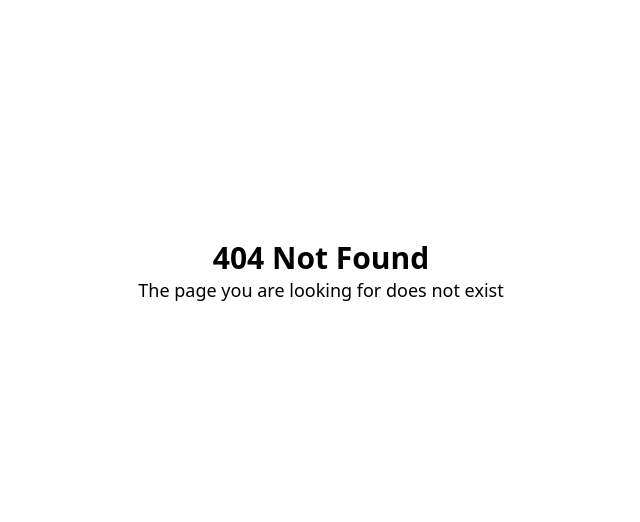
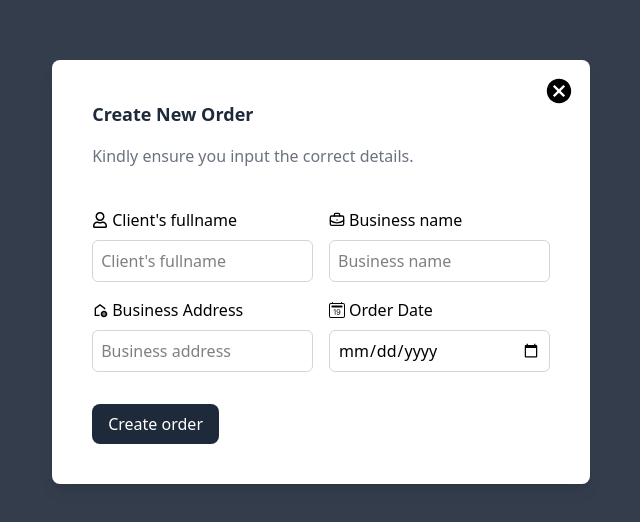
Before and after one commit to Fiyingithub/proprint, a React (Vite) app in the folder proprint/: page /admin/createOrder/1 in a window 1280 px wide. Before the commit this address had no page. Shown: the part 128-650 px from the top of the page, without its empty margins (319-959 px from the left). Built offline with nearby package versions, Linux system fonts and the light colour scheme.

Commit message:
made changes

```diff
--- a/proprint/src/App.jsx
+++ b/proprint/src/App.jsx
@@ -6,6 +6,7 @@ import AdminDashboard from "./components/Admin/AdminDashboard";
 import NotFound from "./pages/NotFound";
 import Clients from "./components/Admin/Client/Clients";
 import Orders from "./components/Admin/Order/Orders";
+import CreateOrder from "./components/Admin/Order/CreateOrder";
 
 const App = () => {
   return (
@@ -16,6 +17,7 @@ const App = () => {
         <Route path="/admin/dashboard" element={<AdminDashboard />} />
         <Route path="/admin/clients" element={<Clients />} />
         <Route path="/admin/orders" element={<Orders />} />
+        <Route path="/admin/createOrder/:id" element={<CreateOrder />} />
 
         <Route path="*" element={<NotFound />} />
       </Routes>
--- a/proprint/src/components/Admin/Client/Clients.jsx
+++ b/proprint/src/components/Admin/Client/Clients.jsx
@@ -15,8 +15,6 @@ import { LuBriefcaseBusiness } from "react-icons/lu";
 import { MdOutlineAddHome } from "react-icons/md";
 import { AiOutlineMail } from "react-icons/ai";
 import { MdOutlineLocalPhone } from "react-icons/md";
-
-
 
 const Clients = () => {
   const { notifySuccess, notifyError, startWaitingLoader, stopWaitingLoader } =
@@ -73,8 +71,9 @@ const Clients = () => {
     setClientId(item);
   };
 
-  const handleView = (id) => {
-    navigate(`/admin/client/${id}`, { state: id });
+  const handleCreateOrder = (id) => {
+    navigate(`/admin/createOrder/${id}`, { state: id });
+    console.log("ID", id);
   };
 
   const findClientByName = (clients, searchQuery) => {
@@ -95,7 +94,7 @@ const Clients = () => {
     email: "",
     phone: "",
   });
-  const addExistingMember = async (e) => {
+  const handeleAddClient = async (e) => {
     e.preventDefault();
     startWaitingLoader();
 
@@ -140,7 +139,7 @@ const Clients = () => {
         </div>
       </div>
 
-      <div className="container mb-10 mx-auto p-2">
+      <div className="container mb-10 mx-auto p-2 lg:p-0">
         <div className="">
           {/* Header Section */}
           <div className="flex flex-col lg:flex-row justify-between lg:items-center mb-4">
@@ -246,13 +245,15 @@ const Clients = () => {
                           {clientId === client.clientId && openEditMenu ? (
                             <div
                               ref={menuRef}
-                              className="shadow-lg px-2 py-4 rounded-lg border absolute right-8 top-4 bg-white text-[14px] text-left grid gap-4 w-[150px] z-50">
+                              className="shadow-lg px-2 py-2 rounded-lg border absolute right-8 top-4 bg-white text-[14px] text-left grid gap-4 w-[150px] z-50">
                               <p
-                                className="cursor-pointer hover:bg-blue-500 hover:text-white py-1 px-2 rounded transition-colors"
-                                onClick={() => handleView(client.clientId)}>
-                                View
+                                className="cursor-pointer hover:bg-blue-500 hover:text-white py-2 px-2 rounded transition-colors"
+                                onClick={() =>
+                                  handleCreateOrder(client.clientId)
+                                }>
+                                Create Order
                               </p>
-                              <p className="cursor-pointer hover:bg-green-500 hover:text-white py-1 px-2 rounded transition-colors">
+                              <p className="cursor-pointer hover:bg-green-500 hover:text-white py-2 px-2 rounded transition-colors">
                                 Edit
                               </p>
                               {/* <p className="cursor-pointer hover:bg-red-500 hover:text-white py-1 px-2 rounded transition-colors">
@@ -298,7 +299,7 @@ const Clients = () => {
               </h2>
               <form
                 action="submit"
-                onSubmit={addExistingMember}
+                onSubmit={handeleAddClient}
                 className="w-[100%] space-y-4">
                 <div className="grid gap-4 grid-cols-1 md:grid-cols-2 ">
                   <div className="flex flex-col gap-2">
--- a/proprint/src/components/Admin/DashboardComponents/StudentOverview.jsx
+++ b/proprint/src/components/Admin/DashboardComponents/StudentOverview.jsx
@@ -56,7 +56,7 @@ const StudentOverview = () => {
             <table>
               <tbody>
                 <tr className="border-b">
-                  <td className="py-6 pr-8 lg:pr-32 border-r">
+                  <td className="py-6 pr-8 lg:pr-28 border-r">
                     {/* Earning Points */}
                     <div className="flex items-center gap-3">
                       <div className="bg-blue-500/20 p-2 rounded-lg">
@@ -65,12 +65,12 @@ const StudentOverview = () => {
                       <div>
                         <div className="text-xl font-bold">126</div>
                         <div className="text-gray-400 text-sm">
-                          Earning Points
+                          Clients
                         </div>
                       </div>
                     </div>
                   </td>
-                  <td className="py-6 pl-8 lg:pl-32">
+                  <td className="py-6 pl-8 lg:pl-28">
                     {/* Pending Courses */}
                     <div className="flex items-center gap-3">
                       <div className="bg-orange-500/20 p-2 rounded-lg">
@@ -79,26 +79,26 @@ const StudentOverview = () => {
                       <div>
                         <div className="text-xl font-bold">04</div>
                         <div className="text-gray-400 text-sm">
-                          Pending Courses
+                          Orders
                         </div>
                       </div>
                     </div>
                   </td>
                 </tr>
                 <tr>
-                  <td className="py-6 pr-8 lg:pr-32 border-r">
+                  <td className="py-6 pr-8 lg:pr-28 border-r">
                     {/* Watch Time */}
                     <div className="flex items-center gap-3">
                       <div className="bg-pink-500/20 p-2 rounded-lg">
                         <Clock className="w-6 h-6 text-pink-400" />
                       </div>
                       <div>
-                        <div className="text-xl font-bold">62h</div>
-                        <div className="text-gray-400 text-sm">Watch Time</div>
+                        <div className="text-xl font-bold">62</div>
+                        <div className="text-gray-400 text-sm">Work delivered</div>
                       </div>
                     </div>
                   </td>
-                  <td className="py-6 pl-8 lg:pl-32">
+                  <td className="py-6 pl-8 lg:pl-28">
                     {/* Certificates */}
                     <div className="flex items-center gap-3">
                       <div className="bg-cyan-500/20 p-2 rounded-lg">
@@ -107,7 +107,7 @@ const StudentOverview = () => {
                       <div>
                         <div className="text-xl font-bold">08</div>
                         <div className="text-gray-400 text-sm">
-                          Certificates
+                          Testimonies
                         </div>
                       </div>
                     </div>
--- /dev/null
+++ b/proprint/src/components/Admin/Order/CreateOrder.jsx
@@ -0,0 +1,165 @@
+import React, { useState } from "react";
+import { useParams, useNavigate } from "react-router-dom";
+import { useToast } from "../../../context/Loaders/ToastContext";
+import axios from "axios";
+
+import { LuBriefcaseBusiness } from "react-icons/lu";
+import { MdOutlineAddHome } from "react-icons/md";
+import { IoMdCloseCircle } from "react-icons/io";
+import { FaRegUser } from "react-icons/fa";
+import { BsCalendar2Date } from "react-icons/bs";
+
+const CreateOrder = () => {
+  const { id } = useParams();
+  const navigate = useNavigate();
+  const { notifySuccess, notifyError, startWaitingLoader, stopWaitingLoader } =
+    useToast();
+  const [clientData, setClientData] = useState({
+    clientName: "",
+    businessName: "",
+    address: "",
+    orderDate: "",
+    clientId: id,
+  });
+  const addExistingMember = async (e) => {
+    e.preventDefault();
+    startWaitingLoader();
+
+    try {
+      const res = await axios.post(
+        "https://proprints.tranquility.org.ng/api/Order/CreateOrder",
+        clientData
+      );
+      if (res.status === 200) {
+        notifySuccess("Order Created Successfully");
+        navigate("/admin/orders");
+      }
+      stopWaitingLoader();
+    } catch (error) {
+      console.error(error);
+      if (error) {
+        notifyError(error.response.data.responseMessage || "An error occurred");
+        navigate("/admin/clients");
+      }
+      stopWaitingLoader();
+    }
+  };
+
+  const handleCancel = (e) => {
+    e.preventDefault();
+    navigate("/admin/clients");
+  };
+
+  return (
+    <div>
+      <div className="fixed inset-0 z-30 flex items-center justify-center p-4 lg:overflow-y-hidden lg:px-[8%] bg-gray-800/90">
+        <div className="bg-white lg:mt-10 lg:mb-10 p-4 lg:p-10 rounded-lg shadow-lg w-full lg:w-1/2 relative">
+          <IoMdCloseCircle
+            className="absolute top-4 right-4 text-3xl text-primary cursor-pointer"
+            onClick={handleCancel}
+          />
+          <h2 className="text-lg font-bold text-gray-800 mb-4">
+            Create New Order
+          </h2>
+          <p className="text-[16px] text-gray-500">
+            Kindly ensure you input the correct details.
+          </p>
+          <form
+            action="submit"
+            onSubmit={addExistingMember}
+            className="w-[100%] space-y-4 mt-10">
+            <div className="grid gap-4 grid-cols-1 md:grid-cols-2 ">
+              <div className="flex flex-col gap-2">
+                <div className="flex items-center gap-1">
+                  <FaRegUser />
+                  <label htmlFor="clientName">Client's fullname</label>
+                </div>
+                <input
+                  type="text"
+                  className="border border-gray-300 rounded-md p-2 focus:border-primary outline-none w-full"
+                  id="clientName"
+                  name="clientName"
+                  required
+                  placeholder="Client's fullname"
+                  onChange={(e) =>
+                    setClientData({
+                      ...clientData,
+                      clientName: e.target.value,
+                    })
+                  }
+                />
+              </div>
+              <div className="flex flex-col gap-2">
+                <div className="flex items-center gap-1">
+                  <LuBriefcaseBusiness />
+                  <label htmlFor="clientName">Business name</label>
+                </div>
+                <input
+                  type="text"
+                  className="border border-gray-300 rounded-md p-2 focus:border-primary outline-none w-full"
+                  id="Business Name"
+                  name="Business Name"
+                  required
+                  placeholder="Business name"
+                  onChange={(e) =>
+                    setClientData({
+                      ...clientData,
+                      businessName: e.target.value,
+                    })
+                  }
+                />
+              </div>
+              <div className="flex flex-col gap-2">
+                <div className="flex items-center gap-1">
+                  <MdOutlineAddHome />
+                  <label htmlFor="clientName">Business Address</label>
+                </div>
+                <input
+                  type="text"
+                  className="border border-gray-300 rounded-md p-2 focus:border-primary outline-none w-full"
+                  id="businessAddress"
+                  name="businessAddress"
+                  required
+                  placeholder="Business address"
+                  onChange={(e) =>
+                    setClientData({
+                      ...clientData,
+                      address: e.target.value,
+                    })
+                  }
+                />
+              </div>
+              <div className="flex flex-col gap-2">
+                <div className="flex items-center gap-1">
+                  <BsCalendar2Date />
+                  <label htmlFor="clientName">Order Date</label>
+                </div>
+                <input
+                  type="date"
+                  className="border border-gray-300 rounded-md p-2 focus:border-primary outline-none w-full"
+                  id="date"
+                  name="date"
+                  required
+                  onChange={(e) =>
+                    setClientData({
+                      ...clientData,
+                      orderDate: e.target.value,
+                    })
+                  }
+                />
+              </div>
+            </div>
+
+            <button
+              type="submit"
+              className="px-4 py-2 bg-gray-800 rounded-lg mt-4 text-white">
+              Create order
+            </button>
+          </form>
+        </div>
+      </div>
+    </div>
+  );
+};
+
+export default CreateOrder;
--- a/proprint/src/components/Admin/Order/Orders.jsx
+++ b/proprint/src/components/Admin/Order/Orders.jsx
@@ -85,34 +85,34 @@ const Orders = () => {
     return result || null;
   };
 
-  const [createOrderModal, setCreateOrderModal] = useState(false);
-  const [clientData, setClientData] = useState({
-    clientName: "",
-    businessName: "",
-    address: "",
-    orderDate: "",
-    clientId: "",
-  });
-  const addExistingMember = async (e) => {
-    e.preventDefault();
-    startWaitingLoader();
+  // const [createOrderModal, setCreateOrderModal] = useState(false);
+  // const [clientData, setClientData] = useState({
+  //   clientName: "",
+  //   businessName: "",
+  //   address: "",
+  //   orderDate: "",
+  //   clientId: "",
+  // });
+  // const addExistingMember = async (e) => {
+  //   e.preventDefault();
+  //   startWaitingLoader();
 
-    try {
-      const res = await axios.post(
-        "https://proprints.tranquility.org.ng/api/Order/CreateOrder",
-        clientData
-      );
-      notifySuccess(res.responseMessage);
-      console.log(res);
-      stopWaitingLoader();
-      setCreateOrderModal(false);
-      setTrigger(true);
-    } catch (error) {
-      console.error(error);
-      notifyError(error.response.data.responseMessage || "An error occurred");
-      stopWaitingLoader();
-    }
-  };
+  //   try {
+  //     const res = await axios.post(
+  //       "https://proprints.tranquility.org.ng/api/Order/CreateOrder",
+  //       clientData
+  //     );
+  //     notifySuccess(res.responseMessage);
+  //     console.log(res);
+  //     stopWaitingLoader();
+  //     setCreateOrderModal(false);
+  //     setTrigger(true);
+  //   } catch (error) {
+  //     console.error(error);
+  //     notifyError(error.response.data.responseMessage || "An error occurred");
+  //     stopWaitingLoader();
+  //   }
+  // };
 
   const [ordersPerPage] = useState(10);
   const [currentPage, setCurrentPage] = useState(1);
@@ -287,7 +287,7 @@ const Orders = () => {
         </div>
       </div>
 
-      {createOrderModal && (
+      {/* {createOrderModal && (
         <div>
           <div className="fixed inset-0 z-30 flex items-center justify-center p-4 lg:overflow-y-hidden lg:px-[8%] bg-gray-800/80">
             <div className="bg-white lg:mt-10 lg:mb-10 p-4 lg:p-10 rounded-lg shadow-lg w-full lg:w-1/2 relative">
@@ -414,7 +414,7 @@ const Orders = () => {
             </div>
           </div>
         </div>
-      )}
+      )} */}
     </div>
   );
 };
```
